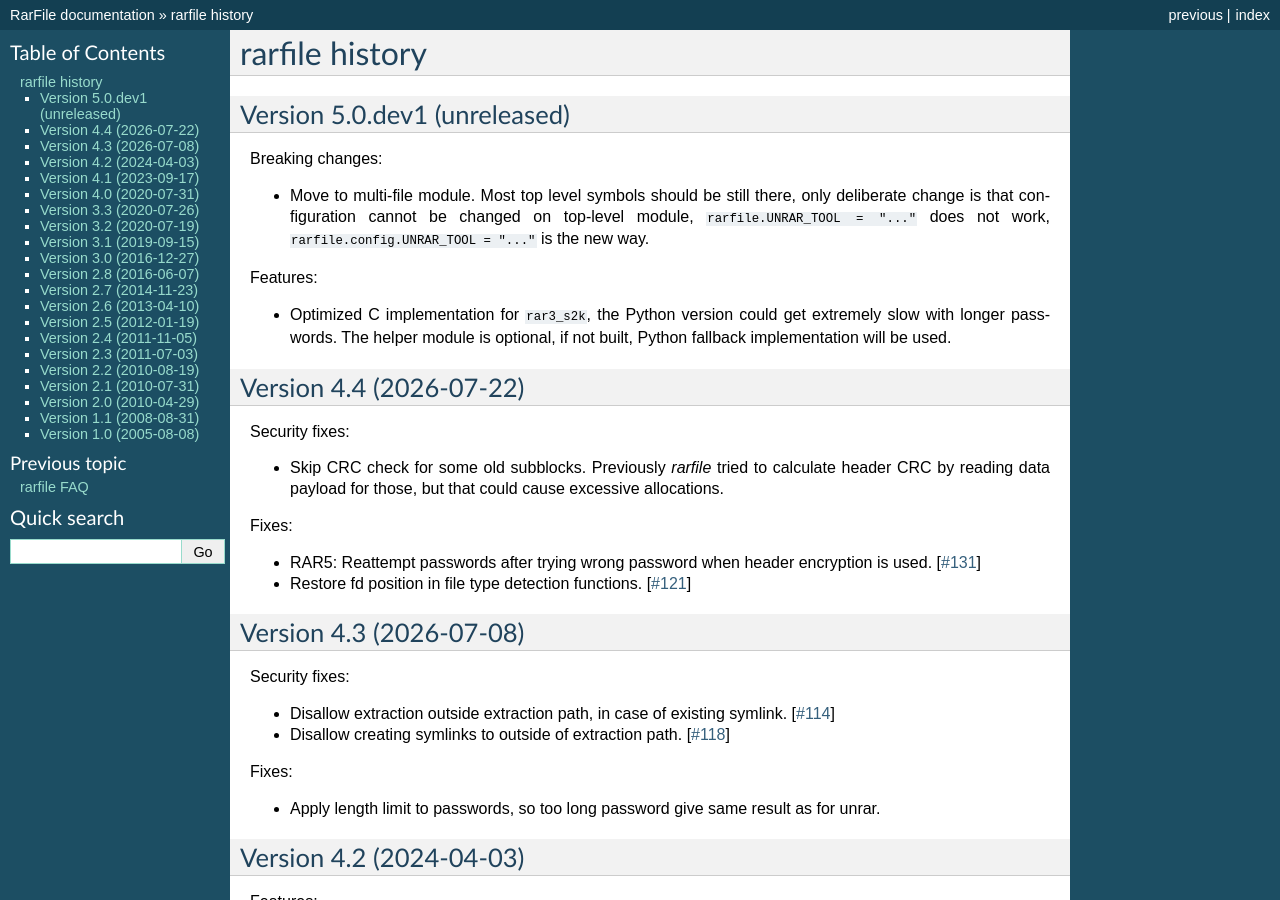
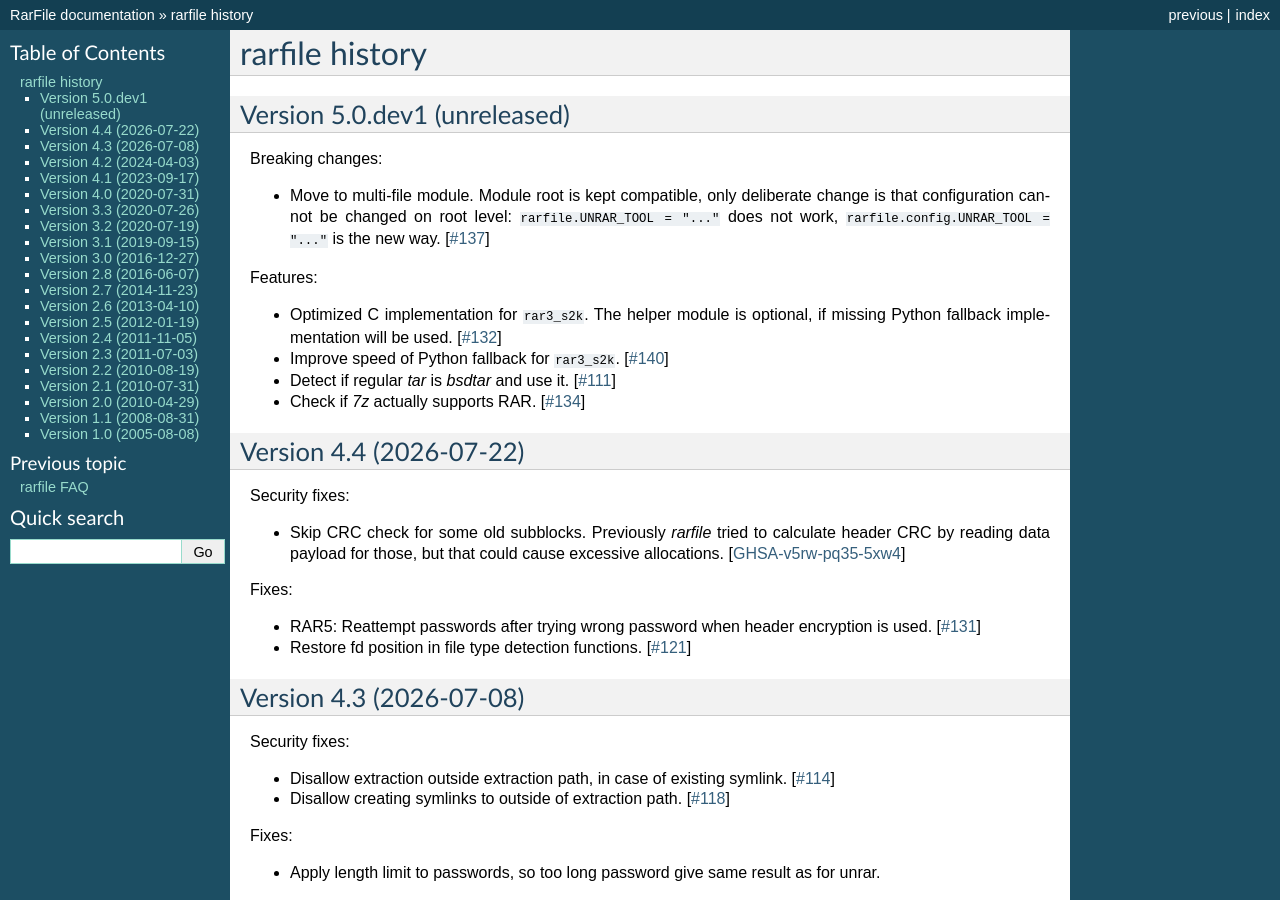
Before and after one commit to markokr/rarfile, a Sphinx documentation site: the page built from doc/news.rst, in a window 1280 px wide and 900 px high. Built offline with Sphinx 7.4.7, drawn with Linux system fonts in a browser that asks for light colours.

Commit message:
Update news

```diff
--- a/doc/news.rst
+++ b/doc/news.rst
@@ -9,17 +9,26 @@ Version 5.0.dev1 (unreleased)
 
 Breaking changes:
 
-* Move to multi-file module.  Most top level symbols should be
-  still there, only deliberate change is that configuration
-  cannot be changed on top-level module, ``rarfile.UNRAR_TOOL = "..."``
+* Move to multi-file module.  Module root is kept compatible,
+  only deliberate change is that configuration
+  cannot be changed on root level: ``rarfile.UNRAR_TOOL = "..."``
   does not work, ``rarfile.config.UNRAR_TOOL = "..."`` is the new way.
+  [`#137 <https://github.com/markokr/rarfile/pull/137>`_]
 
 Features:
 
-* Optimized C implementation for ``rar3_s2k``, the Python version
-  could get extremely slow with longer passwords.  The helper
-  module is optional, if not built, Python fallback implementation
-  will be used.
+* Optimized C implementation for ``rar3_s2k``. The helper module is optional,
+  if missing Python fallback implementation will be used.
+  [`#132 <https://github.com/markokr/rarfile/pull/132>`_]
+
+* Improve speed of Python fallback for ``rar3_s2k``.
+  [`#140 <https://github.com/markokr/rarfile/pull/140>`_]
+
+* Detect if regular `tar` is `bsdtar` and use it.
+  [`#111 <https://github.com/markokr/rarfile/pull/111>`_]
+
+* Check if `7z` actually supports RAR.
+  [`#134 <https://github.com/markokr/rarfile/pull/134>`_]
 
 Version 4.4 (2026-07-22)
 ------------------------
@@ -30,6 +39,7 @@ Security fixes:
   `rarfile` tried to calculate header CRC by reading
   data payload for those, but that could cause excessive
   allocations.
+  [`GHSA-v5rw-pq35-5xw4 <https://github.com/markokr/rarfile/security/advisories/GHSA-v5rw-pq35-5xw4>`_]
 
 Fixes:
 
```
